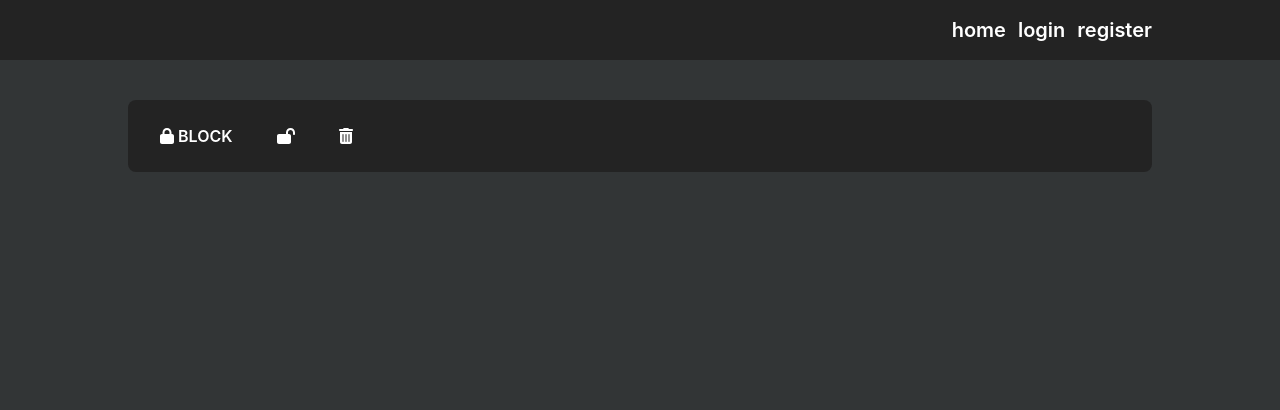
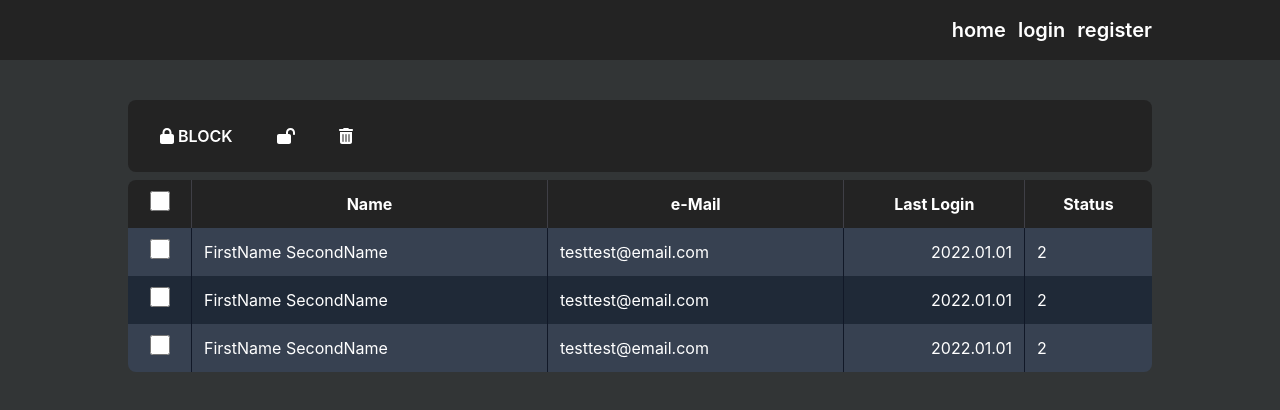
Before and after one commit to noardour/task4, a React (Vite) app in the folder client/: page / in a window 1280 px wide. Shown: the top 410 px of the page. Built offline with nearby package versions, Linux system fonts and the light colour scheme.

Commit message:
create UsersTable component

```diff
--- a/client/src/components/Tooltip.tsx
+++ b/client/src/components/Tooltip.tsx
@@ -9,7 +9,7 @@ import {
 } from "@fortawesome/free-solid-svg-icons";
 
 const Tooltip: FC = () => (
-  <div>
+  <div className="mb-2">
     <Container>
       <div className="bg-[#232323] p-4 rounded-lg">
         <div className="flex gap-3">
--- /dev/null
+++ b/client/src/components/UsersTable.tsx
@@ -0,0 +1,111 @@
+import { ChangeEventHandler, FC, useEffect, useRef, useState } from "react";
+import { IUser } from "../types/IUser";
+
+interface IUserTableRow extends IUser {
+  checked: boolean;
+}
+
+interface UsersTableProps {
+  users: IUser[];
+}
+
+const UsersTable: FC<UsersTableProps> = ({ users }) => {
+  const [userRows, setUserRows] = useState<IUserTableRow[]>(
+    users.map((user) => ({ ...user, checked: false } as IUserTableRow))
+  );
+  const [headCheckbox, setHeadCheckbox] = useState<boolean | "indeterminate">(
+    false
+  );
+  const headCheckboxRef = useRef<HTMLInputElement>(null);
+
+  const handleHeadChecked: ChangeEventHandler<HTMLInputElement> = (e) => {
+    setUserRows(
+      userRows.map((user) => {
+        user.checked = e.target.checked;
+        return user;
+      })
+    );
+  };
+
+  const handleRowChecked: (
+    id: number
+  ) => ChangeEventHandler<HTMLInputElement> = (id: number) => (e) => {
+    setUserRows(
+      userRows.map((item) => {
+        if (item.id == id) item.checked = e.target.checked;
+        return item;
+      })
+    );
+  };
+
+  useEffect(() => {
+    let acc: boolean | "indeterminate" = userRows[0].checked;
+    for (let i = 1; i < userRows.length; i++) {
+      if (userRows[i].checked !== acc) {
+        acc = "indeterminate";
+        break;
+      }
+    }
+    console.log(acc);
+    setHeadCheckbox(acc);
+  }, [userRows]);
+
+  useEffect(() => {
+    if (headCheckboxRef.current) {
+      headCheckboxRef.current.indeterminate = headCheckbox == "indeterminate";
+      headCheckboxRef.current.checked =
+        headCheckbox != "indeterminate" && headCheckbox;
+    }
+  }, [headCheckbox]);
+
+  return (
+    <div>
+      <table className="border-separate w-full rounded-lg border-spacing-0 overflow-hidden">
+        <thead>
+          <tr className="bg-[#232323]">
+            <th className="text-center align-middle w-16 border-r border-zinc-700">
+              <input
+                type="checkbox"
+                onChange={handleHeadChecked}
+                className="form-checkbox h-5 w-5 text-gray-600"
+                id="checkbox"
+                ref={headCheckboxRef}
+              />
+            </th>
+            <th className="p-3 border-r border-zinc-700">Name</th>
+            <th className="p-3 border-r border-zinc-700">e-Mail</th>
+            <th className="p-3 border-r border-zinc-700">Last Login</th>
+            <th className="p-3">Status</th>
+          </tr>
+        </thead>
+        <tbody>
+          {userRows.map((user) => (
+            <tr
+              key={user.id}
+              className="[&:nth-child(2n+1)]:bg-gray-700 [&:nth-child(2n)]:bg-gray-800"
+            >
+              <td className="text-center align-middle w-16 border-r border-gray-900">
+                <input
+                  type="checkbox"
+                  checked={user.checked}
+                  onChange={handleRowChecked(user.id)}
+                  className="js-checkbox form-checkbox h-5 w-5 text-gray-600"
+                />
+              </td>
+              <td className="p-3 border-r border-gray-900">{user.name}</td>
+              <td className="p-3 border-r border-gray-900">{user.eMail}</td>
+              <td className="p-3 border-r border-gray-900 text-right">
+                {user.lastLogin}
+              </td>
+              <td className="p-3 border-zinc-600">
+                {user.checked ? "1" : "2"}
+              </td>
+            </tr>
+          ))}
+        </tbody>
+      </table>
+    </div>
+  );
+};
+
+export default UsersTable;
--- a/client/src/routes/Root/index.tsx
+++ b/client/src/routes/Root/index.tsx
@@ -1,11 +1,39 @@
 import { FC } from "react";
 import Container from "../../components/Container";
 import Tooltip from "../../components/Tooltip";
+import UsersTable from "../../components/UsersTable";
+import { IUser } from "../../types/IUser";
+
+const users: IUser[] = [
+  {
+    id: 1,
+    name: "FirstName SecondName",
+    eMail: "testtest@email.com",
+    lastLogin: "2022.01.01",
+    status: "active",
+  },
+  {
+    id: 2,
+    name: "FirstName SecondName",
+    eMail: "testtest@email.com",
+    lastLogin: "2022.01.01",
+    status: "active",
+  },
+  {
+    id: 3,
+    name: "FirstName SecondName",
+    eMail: "testtest@email.com",
+    lastLogin: "2022.01.01",
+    status: "active",
+  },
+];
 
 const Root: FC = () => (
   <div>
     <Container>
       <Tooltip />
+
+      <UsersTable users={users} />
     </Container>
   </div>
 );
--- /dev/null
+++ b/client/src/types/IUser.ts
@@ -0,0 +1,7 @@
+export interface IUser {
+  id: number;
+  name: string;
+  eMail: string;
+  lastLogin: string;
+  status: "active" | "blocked";
+}
```
